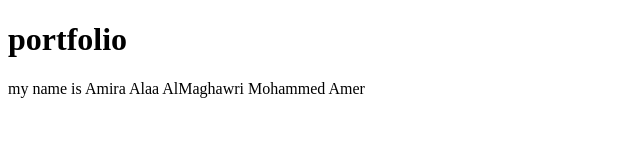
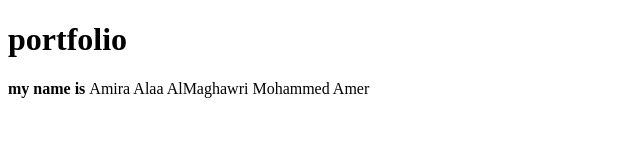
Before and after one commit to AmiraAlaa3/php-git-lab1, a plain HTML site: page index.html in a window 1280 px wide. Shown: the full height of the page, 0-640 px from the left. Drawn offline with Linux system fonts and the light colour scheme.

Commit message:
change style

```diff
--- a/index.html
+++ b/index.html
@@ -8,7 +8,7 @@
 <body>
     <h1>portfolio</h1>
     <p>
-        my name is Amira Alaa AlMaghawri Mohammed Amer
+       <strong> my name is </strong>Amira Alaa AlMaghawri Mohammed Amer
     </p>
 </body>
 </html>
```
